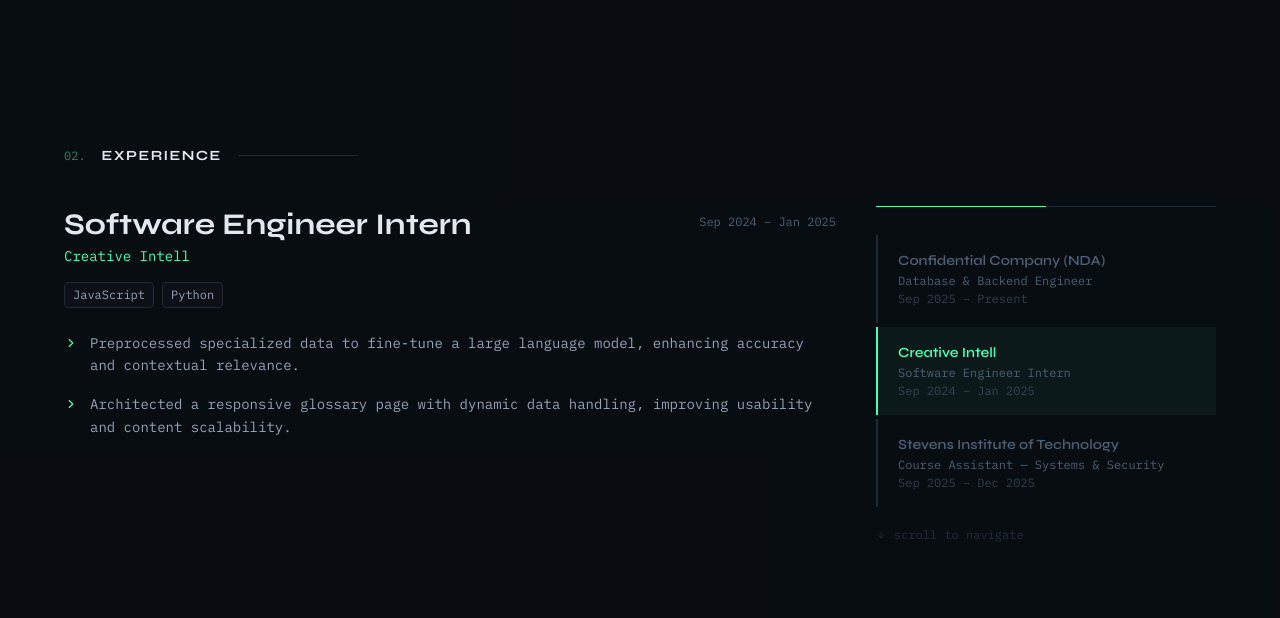
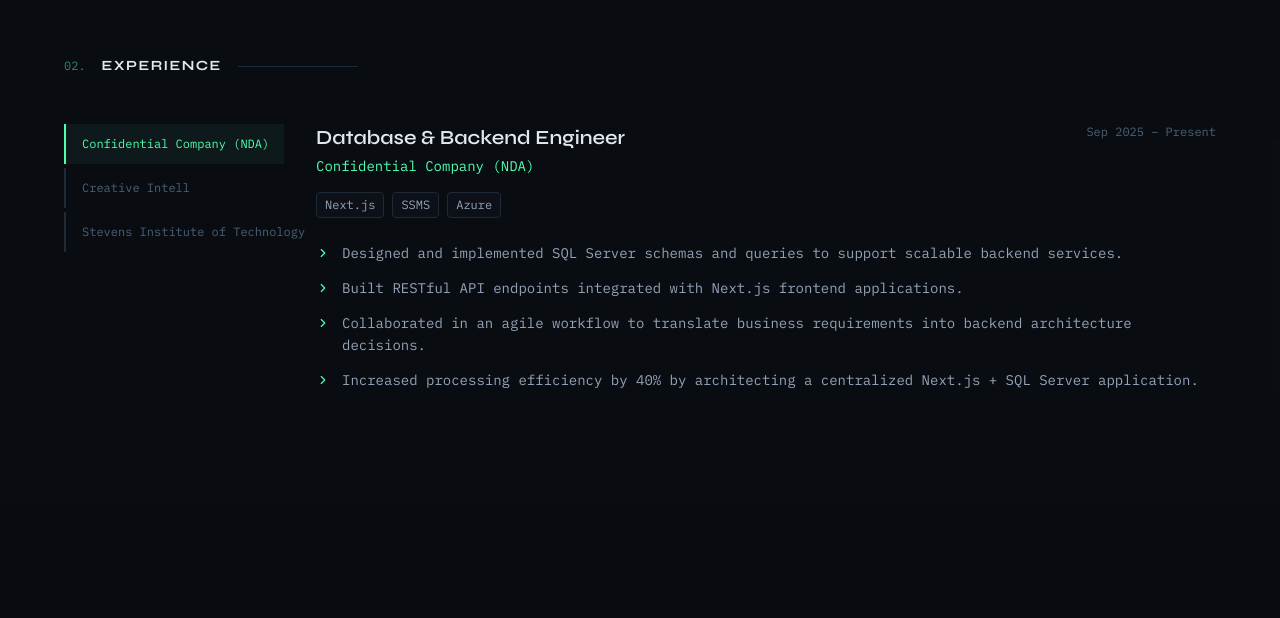
Before and after one commit to Gavin-Lam/portfolio, a Next.js app: page / in a window 1280 px wide. Shown: the part 1639-2257 px from the top of the page. Built offline with nearby package versions, Linux system fonts and the light colour scheme.

Commit message:
feat: reverted back to tabbed sections for experience

```diff
--- a/app/page.tsx
+++ b/app/page.tsx
@@ -452,128 +452,60 @@
 
 function Experience() {
   const [active, setActive] = useState(0);
-  const [animating, setAnimating] = useState(false);
-  const sectionRef = useRef<HTMLDivElement>(null);
-  const stickyRef = useRef<HTMLDivElement>(null);
-
-  useEffect(() => {
-    const section = sectionRef.current;
-    if (!section) return;
-
-    const onScroll = () => {
-      const rect = section.getBoundingClientRect();
-      const sectionHeight = section.offsetHeight - window.innerHeight;
-      const scrolled = -rect.top;
-      const progress = Math.max(0, Math.min(1, scrolled / sectionHeight));
-      const idx = Math.min(
-        Math.floor(progress * EXPERIENCES.length),
-        EXPERIENCES.length - 1
-      );
-      if (idx !== active) {
-        setAnimating(true);
-        setTimeout(() => {
-          setActive(idx);
-          setAnimating(false);
-        }, 200);
-      }
-    };
-
-    window.addEventListener("scroll", onScroll, { passive: true });
-    return () => window.removeEventListener("scroll", onScroll);
-  }, [active]);
-
   const exp = EXPERIENCES[active];
-  const progress = (active / (EXPERIENCES.length - 1)) * 100;
 
   return (
-    <section
-      id="experience"
-      ref={sectionRef}
-      style={{ height: `${EXPERIENCES.length * 60}vh` }}
-      className="relative"
-    >
-      {/* Sticky container */}
-      <div
-        ref={stickyRef}
-        className="sticky top-0 h-screen flex flex-col justify-center px-6 bg-surface/30"
-      >
-        <div className="max-w-6xl mx-auto w-full">
+    <section id="experience" className="py-28 px-6 bg-surface/30">
+      <div className="max-w-6xl mx-auto">
         <SectionLabel label="experience" index="02" />
-
-          <div className="mt-10 grid md:grid-cols-[1fr_340px] gap-10 items-start">
-
-            {/* Left — active experience card */}
-            <div
-              className={`transition-all duration-200 ${
-                animating ? "opacity-0 translate-y-3" : "opacity-100 translate-y-0"
+        <div className="mt-12 grid md:grid-cols-[220px_1fr] gap-8">
+          {/* Tabs */}
+          <div className="flex md:flex-col gap-1 overflow-x-auto md:overflow-x-visible pb-2 md:pb-0">
+            {EXPERIENCES.map((e, i) => (
+              <button
+                key={i}
+                onClick={() => setActive(i)}
+                className={`text-left text-xs font-mono px-4 py-3 border-b-2 md:border-b-0 md:border-l-2 whitespace-nowrap transition-all duration-200 ${
+                  active === i
+                    ? "border-accent text-accent bg-accent/5"
+                    : "border-border text-muted hover:text-text-secondary hover:border-text-secondary"
                 }`}
               >
+                {e.company}
+              </button>
+            ))}
+          </div>
+
+          {/* Content */}
+          <div className="animate-on-scroll">
             <div className="flex flex-wrap items-start justify-between gap-2 mb-1">
-                <h3 className="font-display text-2xl md:text-3xl font-bold text-text-primary">
+              <h3 className="font-display text-xl font-semibold text-text-primary">
                 {exp.role}
               </h3>
-                <span className="text-xs font-mono text-muted pt-2">{exp.period}</span>
+              <span className="text-xs font-mono text-muted">{exp.period}</span>
             </div>
             <p className="text-accent text-sm font-mono mb-4">{exp.company}</p>
             <div className="flex flex-wrap gap-2 mb-6">
               {exp.stack.map((s) => (
-                  <span key={s} className="tag">{s}</span>
+                <span key={s} className="tag">
+                  {s}
+                </span>
               ))}
             </div>
-              <ul className="space-y-4">
+            <ul className="space-y-3">
               {exp.bullets.map((b, i) => (
                 <li
                   key={i}
                   className="flex gap-3 text-text-secondary text-sm font-mono leading-relaxed"
-                    style={{
-                      transitionDelay: `${i * 0.05}s`,
-                      opacity: animating ? 0 : 1,
-                      transition: "opacity 0.3s ease",
-                    }}
                 >
-                    <ChevronRight size={14} className="text-accent mt-1 flex-shrink-0" />
+                  <ChevronRight
+                    size={14}
+                    className="text-accent mt-1 flex-shrink-0"
+                  />
                   {b}
                 </li>
               ))}
             </ul>
-            </div>
-
-            {/* Right — timeline nav */}
-            <div className="flex flex-col gap-1">
-              {/* Progress bar */}
-              <div className="h-px bg-border w-full mb-6 relative overflow-hidden">
-                <div
-                  className="absolute top-0 left-0 h-full bg-accent transition-all duration-500"
-                  style={{ width: `${progress}%` }}
-                />
-              </div>
-
-              {EXPERIENCES.map((e, i) => (
-                <button
-                  key={i}
-                  onClick={() => setActive(i)}
-                  className={`text-left px-5 py-4 border-l-2 transition-all duration-200 group ${
-                    active === i
-                      ? "border-accent bg-accent/5"
-                      : "border-border hover:border-text-secondary/40"
-                  }`}
-                >
-                  <div className={`font-display font-semibold text-sm transition-colors duration-200 ${
-                    active === i ? "text-accent" : "text-muted group-hover:text-text-primary"
-                  }`}>
-                    {e.company}
-                  </div>
-                  <div className="text-xs font-mono text-muted mt-0.5">{e.role}</div>
-                  <div className="text-xs font-mono text-muted/60 mt-0.5">{e.period}</div>
-                </button>
-              ))}
-
-              {/* Scroll hint */}
-              <p className="text-xs font-mono text-muted/40 mt-4 flex items-center gap-2">
-                <ArrowDown size={10} />
-                scroll to navigate
-              </p>
-            </div>
           </div>
         </div>
       </div>
```
Lines whose indentation alone changed are shown as unchanged.
